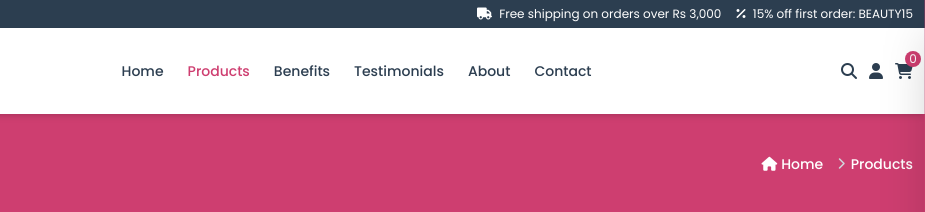
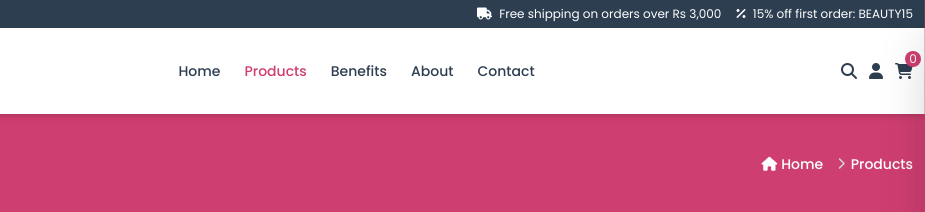
Before and after one commit to Tayyab-11/Websites-P, a plain HTML site: page product.html in a window 1280 px wide. Shown: the top 212 px of the page, 355-1280 px from the left. Drawn offline with nearby package versions, Linux system fonts and the light colour scheme.

Commit message:
Update product.html

```diff
--- a/product.html
+++ b/product.html
@@ -428,7 +428,7 @@
                 <a href="index.html" class="nav-link text-dark hover:text-primary font-medium text-sm">Home</a>
                 <a href="products.html" class="nav-link text-primary font-medium text-sm">Products</a>
                 <a href="index.html#benefits" class="nav-link text-dark hover:text-primary font-medium text-sm">Benefits</a>
-                <a href="index.html#testimonials" class="nav-link text-dark hover:text-primary font-medium text-sm">Testimonials</a>
+<!--                 <a href="index.html#testimonials" class="nav-link text-dark hover:text-primary font-medium text-sm">Testimonials</a> -->
                 <a href="about.html" class="nav-link text-dark hover:text-primary font-medium text-sm">About</a>
                 <a href="contact.html" class="nav-link text-dark hover:text-primary font-medium text-sm">Contact</a>
             </div>
@@ -452,7 +452,7 @@
                 <a href="index.html" class="block py-1.5 hover:text-primary text-sm">Home</a>
                 <a href="products.html" class="block py-1.5 text-primary text-sm">Products</a>
                 <a href="index.html#benefits" class="block py-1.5 hover:text-primary text-sm">Benefits</a>
-                <a href="index.html#testimonials" class="block py-1.5 hover:text-primary text-sm">Testimonials</a>
+<!--                 <a href="index.html#testimonials" class="block py-1.5 hover:text-primary text-sm">Testimonials</a> -->
                 <a href="about.html" class="block py-1.5 hover:text-primary text-sm">About</a>
                 <a href="contact.html" class="block py-1.5 hover:text-primary text-sm">Contact</a>
             </div>
```
